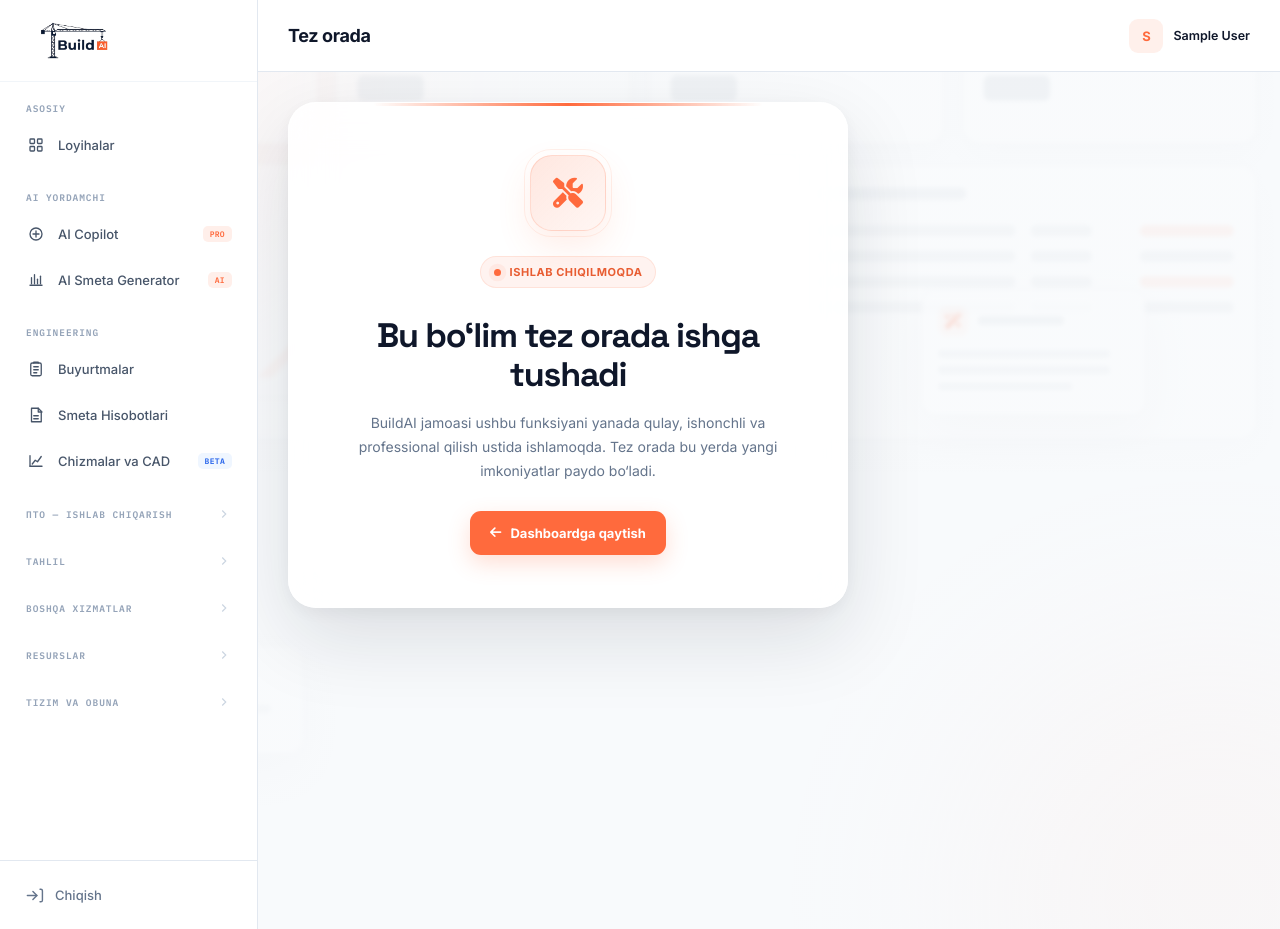
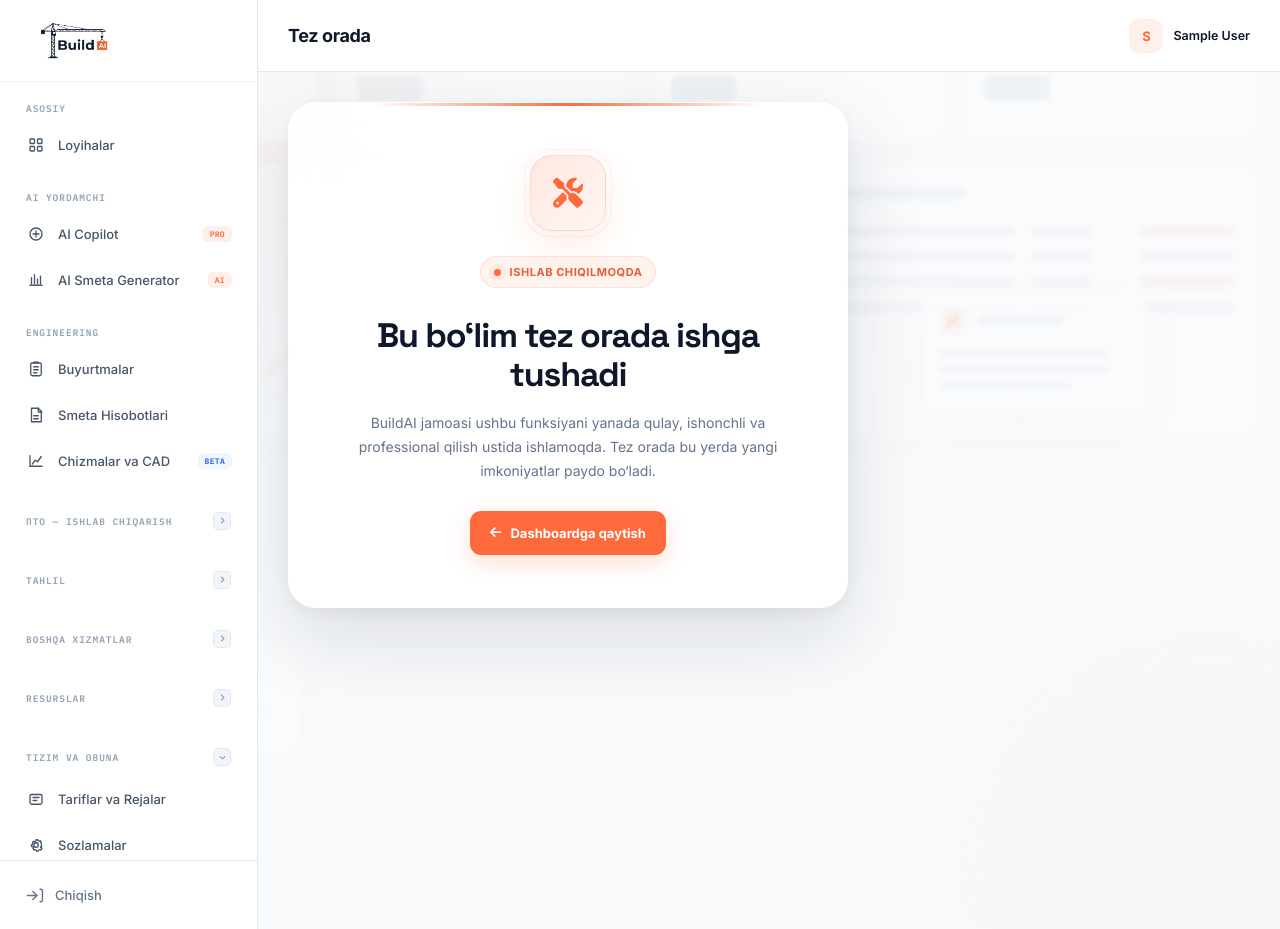
Before and after one commit to AcoderM-tech/BuildAI, a Django app: page /shnq/ in a window 1280 px wide. Run offline with Django 4.2, Linux system fonts and the light colour scheme; the visitor is signed in with stand-in values (Sample User, id 1).

Commit message:
Refactor navigation styles and interactions
Updated styles for navigation section and toggles, including padding, margin, and hover effects. Adjusted SVG sizes and added transitions for better user experience.

```diff
--- a/templates/base.html
+++ b/templates/base.html
@@ -429,12 +429,18 @@
             display: flex;
             align-items: center;
             justify-content: space-between;
-            padding: 0 13px;
-            margin-bottom: 8px;
+            padding: 5px 13px;
+            margin-bottom: 6px;
             background: none;
             border: none;
+            border-radius: 8px;
             cursor: pointer;
             gap: 6px;
+            transition: background .15s ease;
+        }
+
+        .nav-section-toggle:hover {
+            background: #F1F5F9;
         }
 
         .nav-section-toggle .nav-title-text {
@@ -444,29 +450,50 @@
             font-weight: 600;
             letter-spacing: .10em;
             text-transform: uppercase;
-        }
-
-        .nav-section-toggle .nav-chevron {
-            width: 14px;
-            height: 14px;
-            color: #CBD5E1;
+            transition: color .15s;
+        }
+
+        .nav-section-toggle:hover .nav-title-text {
+            color: #64748B;
+        }
+
+        .nav-chevron {
+            width: 18px;
+            height: 18px;
+            border-radius: 5px;
+            background: #F1F5F9;
+            border: 1px solid #E2E8F0;
+            display: flex;
+            align-items: center;
+            justify-content: center;
             flex-shrink: 0;
-            transition: transform .22s ease;
-        }
-
-        .nav-section-toggle .nav-chevron svg {
-            width: 14px;
-            height: 14px;
-            stroke: currentColor;
-            stroke-width: 2;
+            transition: background .15s, border-color .15s, transform .22s ease;
+        }
+
+        .nav-chevron svg {
+            width: 11px;
+            height: 11px;
+            stroke: #94A3B8;
+            stroke-width: 2.5;
             fill: none;
-        }
-
-        .nav-section-toggle:hover .nav-title-text { color: #64748B; }
-        .nav-section-toggle:hover .nav-chevron { color: #94A3B8; }
+            transition: stroke .15s;
+        }
+
+        .nav-section-toggle:hover .nav-chevron {
+            background: #E2E8F0;
+            border-color: #CBD5E1;
+        }
+
+        .nav-section-toggle:hover .nav-chevron svg {
+            stroke: #64748B;
+        }
 
         .nav-section-toggle[aria-expanded="false"] .nav-chevron {
             transform: rotate(-90deg);
+        }
+
+        .nav-section-toggle[aria-expanded="true"] .nav-chevron {
+            transform: rotate(0deg);
         }
 
         .nav-collapsible-body {
@@ -1145,7 +1172,7 @@
                 </button>
                 <div class="nav-collapsible-body collapsed" id="nav-group-pto">
 
-                <a href="#" class="nav-link" style="opacity:.65;pointer-events:none;">
+                <a href="#" class="nav-link" style="pointer-events:none;">
                     <span class="nav-icon">
                         <svg viewBox="0 0 24 24"><path d="M9 5H7a2 2 0 00-2 2v12a2 2 0 002 2h10a2 2 0 002-2V7a2 2 0 00-2-2h-2"/><rect x="9" y="3" width="6" height="4" rx="1"/><path d="M9 12h6M9 16h4"/></svg>
                     </span>
@@ -1153,7 +1180,7 @@
                     <span class="nav-badge" style="background:#F1F5F9;color:#94A3B8;">BRZO</span>
                 </a>
 
-                <a href="#" class="nav-link" style="opacity:.65;pointer-events:none;">
+                <a href="#" class="nav-link" style="pointer-events:none;">
                     <span class="nav-icon">
                         <svg viewBox="0 0 24 24"><rect x="2" y="3" width="20" height="14" rx="2"/><path d="M8 21h8M12 17v4"/></svg>
                     </span>
@@ -1161,7 +1188,7 @@
                     <span class="nav-badge" style="background:#F1F5F9;color:#94A3B8;">BRZO</span>
                 </a>
 
-                <a href="#" class="nav-link" style="opacity:.65;pointer-events:none;">
+                <a href="#" class="nav-link" style="pointer-events:none;">
                     <span class="nav-icon">
                         <svg viewBox="0 0 24 24"><path d="M14 2H6a2 2 0 00-2 2v16a2 2 0 002 2h12a2 2 0 002-2V8z"/><path d="M14 2v6h6"/><path d="M9 13h6M9 17h4"/></svg>
                     </span>
@@ -1169,7 +1196,7 @@
                     <span class="nav-badge" style="background:#F1F5F9;color:#94A3B8;">BRZO</span>
                 </a>
 
-                <a href="#" class="nav-link" style="opacity:.65;pointer-events:none;">
+                <a href="#" class="nav-link" style="pointer-events:none;">
                     <span class="nav-icon">
                         <svg viewBox="0 0 24 24"><path d="M9 11l3 3L22 4"/><path d="M21 12v7a2 2 0 01-2 2H5a2 2 0 01-2-2V5a2 2 0 012-2h11"/></svg>
                     </span>
@@ -1192,7 +1219,7 @@
                 </button>
                 <div class="nav-collapsible-body collapsed" id="nav-group-tahlil">
 
-                <a href="#" class="nav-link" style="opacity:.65;pointer-events:none;">
+                <a href="#" class="nav-link" style="pointer-events:none;">
                     <span class="nav-icon">
                         <svg viewBox="0 0 24 24"><rect x="1" y="3" width="15" height="13" rx="1"/><path d="M16 8h4l3 3v5h-7z"/><circle cx="5.5" cy="18.5" r="2.5"/><circle cx="18.5" cy="18.5" r="2.5"/></svg>
                     </span>
@@ -1200,7 +1227,7 @@
                     <span class="nav-badge" style="background:#F1F5F9;color:#94A3B8;">BRZO</span>
                 </a>
 
-                <a href="#" class="nav-link" style="opacity:.65;pointer-events:none;">
+                <a href="#" class="nav-link" style="pointer-events:none;">
                     <span class="nav-icon">
                         <svg viewBox="0 0 24 24"><path d="M3 3v18h18M7 15l4-4 3 3 5-6"/></svg>
                     </span>
@@ -1208,7 +1235,7 @@
                     <span class="nav-badge" style="background:#F1F5F9;color:#94A3B8;">BRZO</span>
                 </a>
 
-                <a href="#" class="nav-link" style="opacity:.65;pointer-events:none;">
+                <a href="#" class="nav-link" style="pointer-events:none;">
                     <span class="nav-icon">
                         <svg viewBox="0 0 24 24"><circle cx="9" cy="8" r="3"/><path d="M3 20c0-3.2 2.7-5 6-5s6 1.8 6 5"/><circle cx="17" cy="9" r="2"/><path d="M16 15c2.8.2 5 1.8 5 5"/></svg>
                     </span>
@@ -1216,7 +1243,7 @@
                     <span class="nav-badge" style="background:#F1F5F9;color:#94A3B8;">BRZO</span>
                 </a>
 
-                <a href="#" class="nav-link" style="opacity:.65;pointer-events:none;">
+                <a href="#" class="nav-link" style="pointer-events:none;">
                     <span class="nav-icon">
                         <svg viewBox="0 0 24 24"><rect x="3" y="4" width="18" height="18" rx="2"/><path d="M16 2v4M8 2v4M3 10h18"/><path d="M8 14h.01M12 14h.01M16 14h.01M8 18h.01M12 18h.01"/></svg>
                     </span>
@@ -1239,7 +1266,7 @@
                 </button>
                 <div class="nav-collapsible-body collapsed" id="nav-group-boshqa">
 
-                <a href="#" class="nav-link" style="opacity:.65;pointer-events:none;">
+                <a href="#" class="nav-link" style="pointer-events:none;">
                     <span class="nav-icon">
                         <svg viewBox="0 0 24 24"><path d="M6 4h12v16H6z"/><path d="M9 8h6M9 12h6M9 16h4"/></svg>
                     </span>
@@ -1247,7 +1274,7 @@
                     <span class="nav-badge" style="background:#F1F5F9;color:#94A3B8;">BRZO</span>
                 </a>
 
-                <a href="#" class="nav-link" style="opacity:.65;pointer-events:none;">
+                <a href="#" class="nav-link" style="pointer-events:none;">
                     <span class="nav-icon">
                         <svg viewBox="0 0 24 24"><path d="M12 2l3.09 6.26L22 9.27l-5 4.87 1.18 6.88L12 17.77l-6.18 3.25L7 14.14 2 9.27l6.91-1.01L12 2z"/></svg>
                     </span>
@@ -1255,7 +1282,7 @@
                     <span class="nav-badge" style="background:#F1F5F9;color:#94A3B8;">BRZO</span>
                 </a>
 
-                <a href="#" class="nav-link" style="opacity:.65;pointer-events:none;">
+                <a href="#" class="nav-link" style="pointer-events:none;">
                     <span class="nav-icon">
                         <svg viewBox="0 0 24 24"><path d="M3 11l19-9-9 19-2-8-8-2z"/></svg>
                     </span>
@@ -1394,11 +1421,11 @@
             ========================== -->
 
             <div class="nav-section">
-                <button class="nav-section-toggle" data-toggle="tizim" aria-expanded="false">
+                <button class="nav-section-toggle" data-toggle="tizim" aria-expanded="true">
                     <span class="nav-title-text">Tizim va obuna</span>
                     <span class="nav-chevron"><svg viewBox="0 0 24 24"><path d="M6 9l6 6 6-6"/></svg></span>
                 </button>
-                <div class="nav-collapsible-body collapsed" id="nav-group-tizim">
+                <div class="nav-collapsible-body" id="nav-group-tizim">
 
 
                 <!-- TARIFLAR -->
@@ -1628,17 +1655,24 @@
         }
 
         // ── Collapsible nav sections ──
+        // Sections that should be open by default (if no saved state)
+        const defaultOpen = ['tizim'];
+
         document.querySelectorAll('.nav-section-toggle').forEach(function(btn) {
             const key    = btn.dataset.toggle;
             const body   = document.getElementById('nav-group-' + key);
             if (!body) return;
 
-            // Restore saved state (default: collapsed)
-            const saved = localStorage.getItem('nav-' + key);
-            const open  = saved === 'open';
+            // Restore saved state; fall back to defaultOpen list
+            const saved  = localStorage.getItem('nav-' + key);
+            const open   = saved ? saved === 'open' : defaultOpen.includes(key);
+
             if (open) {
                 body.classList.remove('collapsed');
                 btn.setAttribute('aria-expanded', 'true');
+            } else {
+                body.classList.add('collapsed');
+                btn.setAttribute('aria-expanded', 'false');
             }
 
             btn.addEventListener('click', function () {
```
